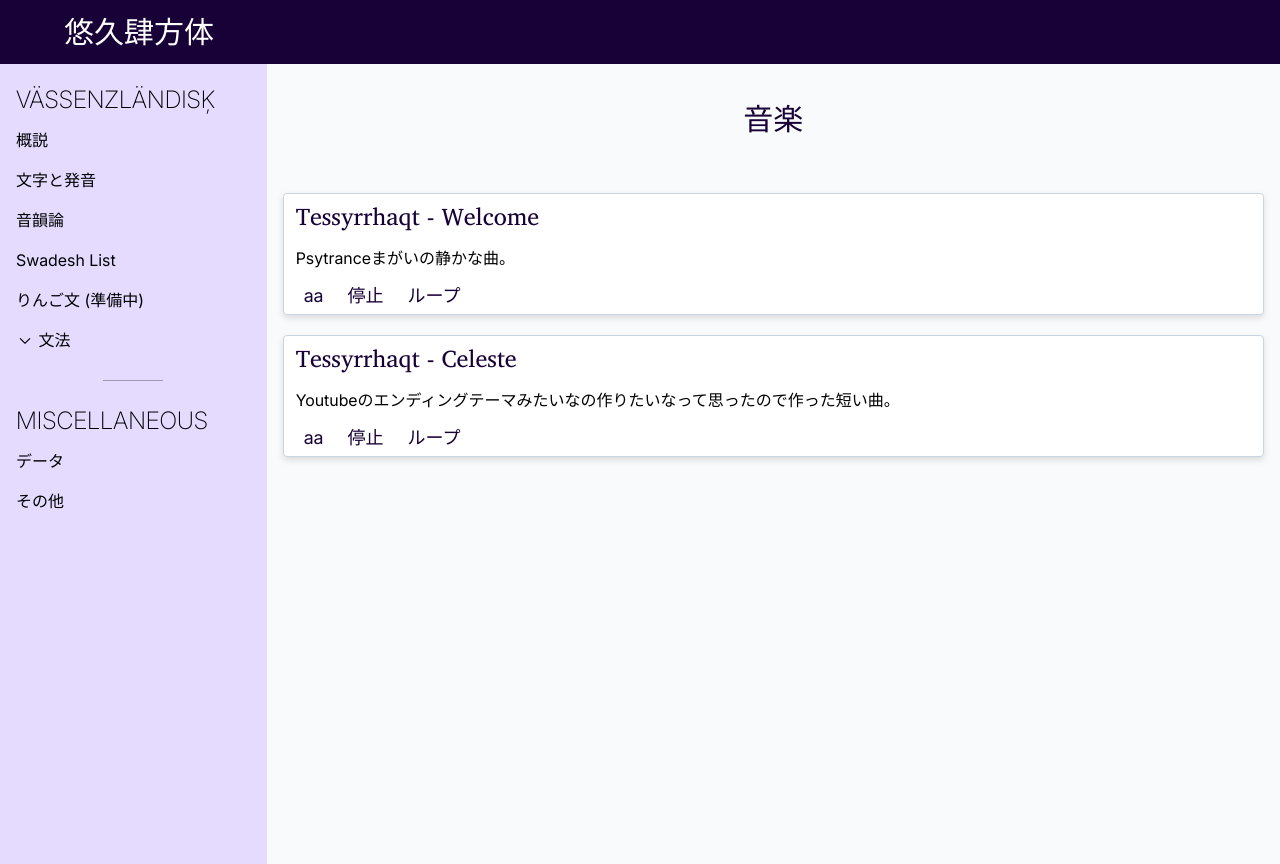
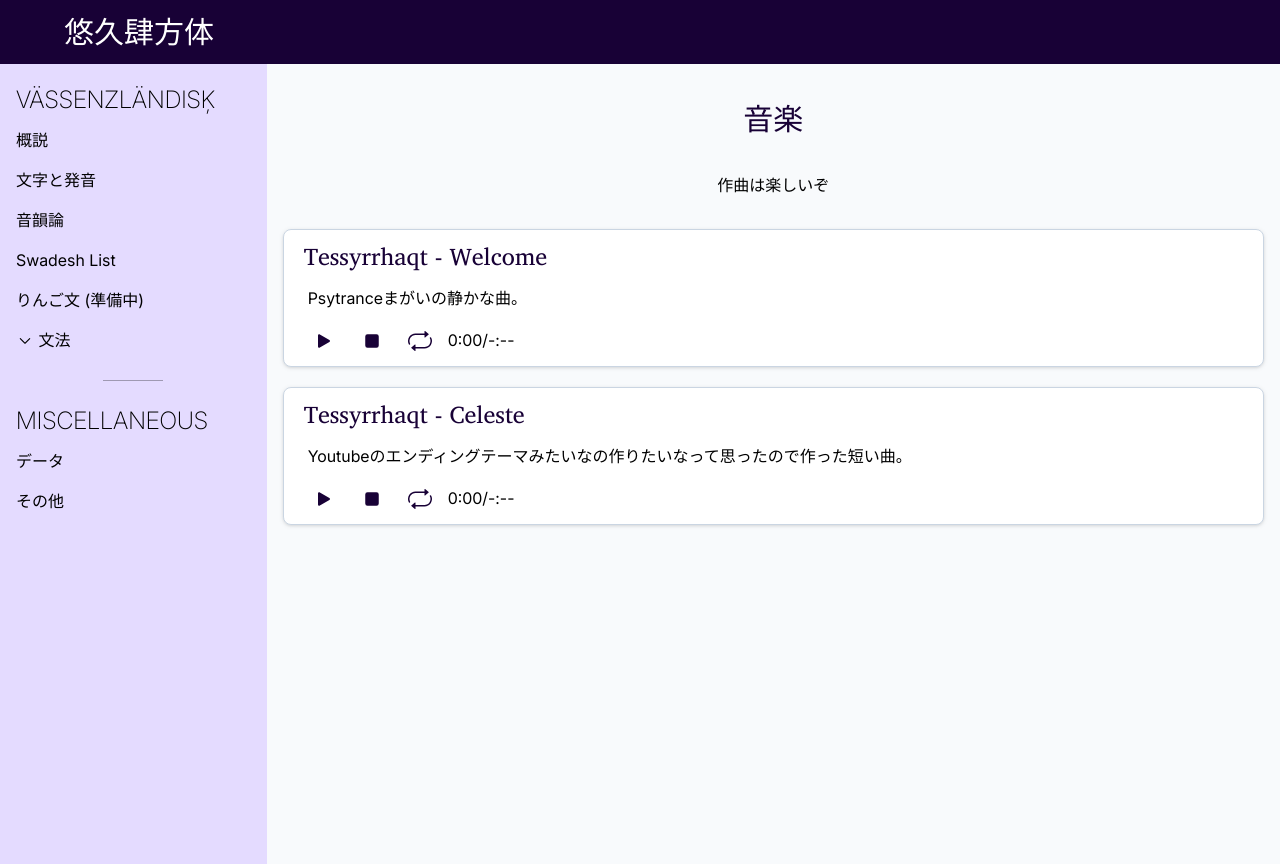
Before and after one commit to tktb-tess/uq-tess-xi, a SvelteKit app: page /others/musik in a window 1280 px wide. Built offline with nearby package versions, Linux system fonts and the light colour scheme.

Commit message:
音楽プレーヤー追加

```diff
--- /dev/null
+++ b/src/lib/sfc/pause-fill.svelte
@@ -0,0 +1,7 @@
+<script lang="ts">
+  const { class: className = '' } = $props();
+</script>
+
+<svg xmlns="http://www.w3.org/2000/svg" class={className} viewBox="0 0 16 16">
+  <path d="M5.5 3.5A1.5 1.5 0 0 1 7 5v6a1.5 1.5 0 0 1-3 0V5a1.5 1.5 0 0 1 1.5-1.5m5 0A1.5 1.5 0 0 1 12 5v6a1.5 1.5 0 0 1-3 0V5a1.5 1.5 0 0 1 1.5-1.5"/>
+</svg>
--- a/src/lib/sfc/pause_icon.svelte
+++ /dev/null
@@ -1,14 +0,0 @@
-<script lang="ts">
-	const { class: className = '' } = $props();
-</script>
-
-<svg
-	xmlns="http://www.w3.org/2000/svg"
-	viewBox="0 0 320 512"
-	class="fill-current inline-block {className}"
->
-	<!--!Font Awesome Free 6.7.2 by @fontawesome - https://fontawesome.com License - https://fontawesome.com/license/free Copyright 2025 Fonticons, Inc.-->
-	<path
-		d="M48 64C21.5 64 0 85.5 0 112L0 400c0 26.5 21.5 48 48 48l32 0c26.5 0 48-21.5 48-48l0-288c0-26.5-21.5-48-48-48L48 64zm192 0c-26.5 0-48 21.5-48 48l0 288c0 26.5 21.5 48 48 48l32 0c26.5 0 48-21.5 48-48l0-288c0-26.5-21.5-48-48-48l-32 0z"
-	/>
-</svg>
--- /dev/null
+++ b/src/lib/sfc/play-fill.svelte
@@ -0,0 +1,7 @@
+<script lang="ts">
+  const { class: className = '' } = $props();
+</script>
+
+<svg xmlns="http://www.w3.org/2000/svg" class={className} viewBox="0 0 16 16">
+  <path d="m11.596 8.697-6.363 3.692c-.54.313-1.233-.066-1.233-.697V4.308c0-.63.692-1.01 1.233-.696l6.363 3.692a.802.802 0 0 1 0 1.393"/>
+</svg>
--- a/src/lib/sfc/play_icon.svelte
+++ /dev/null
@@ -1,14 +0,0 @@
-<script lang="ts">
-	const { class: className = '' } = $props();
-</script>
-
-<svg
-	xmlns="http://www.w3.org/2000/svg"
-	viewBox="0 0 384 512"
-	class="fill-current inline-block {className}"
->
-	<!-- Font Awesome Free 6.7.2 by @fontawesome - https://fontawesome.com License - https://fontawesome.com/license/free Copyright 2025 Fonticons, Inc. -->
-	<path
-		d="M73 39c-14.8-9.1-33.4-9.4-48.5-.9S0 62.6 0 80L0 432c0 17.4 9.4 33.4 24.5 41.9s33.7 8.1 48.5-.9L361 297c14.3-8.7 23-24.2 23-41s-8.7-32.2-23-41L73 39z"
-	/>
-</svg>
--- /dev/null
+++ b/src/lib/sfc/repeat.svelte
@@ -0,0 +1,7 @@
+<script lang="ts">
+  const { class: className = '' } = $props();
+</script>
+
+<svg xmlns="http://www.w3.org/2000/svg" class={className} viewBox="0 0 16 16">
+  <path d="M11 5.466V4H5a4 4 0 0 0-3.584 5.777.5.5 0 1 1-.896.446A5 5 0 0 1 5 3h6V1.534a.25.25 0 0 1 .41-.192l2.36 1.966c.12.1.12.284 0 .384l-2.36 1.966a.25.25 0 0 1-.41-.192m3.81.086a.5.5 0 0 1 .67.225A5 5 0 0 1 11 13H5v1.466a.25.25 0 0 1-.41.192l-2.36-1.966a.25.25 0 0 1 0-.384l2.36-1.966a.25.25 0 0 1 .41.192V12h6a4 4 0 0 0 3.585-5.777.5.5 0 0 1 .225-.67Z"/>
+</svg>
--- a/src/lib/sfc/repeat_icon.svelte
+++ /dev/null
@@ -1,14 +0,0 @@
-<script lang="ts">
-	const { class: className = '' } = $props();
-</script>
-
-<svg
-	xmlns="http://www.w3.org/2000/svg"
-	viewBox="0 0 512 512"
-	class="fill-current inline-block {className}"
->
-	<!--!Font Awesome Free 6.7.2 by @fontawesome - https://fontawesome.com License - https://fontawesome.com/license/free Copyright 2025 Fonticons, Inc.-->
-	<path
-		d="M0 224c0 17.7 14.3 32 32 32s32-14.3 32-32c0-53 43-96 96-96l160 0 0 32c0 12.9 7.8 24.6 19.8 29.6s25.7 2.2 34.9-6.9l64-64c12.5-12.5 12.5-32.8 0-45.3l-64-64c-9.2-9.2-22.9-11.9-34.9-6.9S320 19.1 320 32l0 32L160 64C71.6 64 0 135.6 0 224zm512 64c0-17.7-14.3-32-32-32s-32 14.3-32 32c0 53-43 96-96 96l-160 0 0-32c0-12.9-7.8-24.6-19.8-29.6s-25.7-2.2-34.9 6.9l-64 64c-12.5 12.5-12.5 32.8 0 45.3l64 64c9.2 9.2 22.9 11.9 34.9 6.9s19.8-16.6 19.8-29.6l0-32 160 0c88.4 0 160-71.6 160-160z"
-	/>
-</svg>
--- /dev/null
+++ b/src/lib/sfc/stop-fill.svelte
@@ -0,0 +1,7 @@
+<script lang="ts">
+  const { class: className = '' } = $props();
+</script>
+
+<svg xmlns="http://www.w3.org/2000/svg" class="{className}" viewBox="0 0 16 16">
+  <path d="M5 3.5h6A1.5 1.5 0 0 1 12.5 5v6a1.5 1.5 0 0 1-1.5 1.5H5A1.5 1.5 0 0 1 3.5 11V5A1.5 1.5 0 0 1 5 3.5"/>
+</svg>
--- a/src/lib/sfc/stop_icon.svelte
+++ /dev/null
@@ -1,14 +0,0 @@
-<script lang="ts">
-	const { class: className = '' } = $props();
-</script>
-
-<svg
-	xmlns="http://www.w3.org/2000/svg"
-	viewBox="0 0 384 512"
-	class="fill-current inline-block {className}"
->
-	<!--!Font Awesome Free 6.7.2 by @fontawesome - https://fontawesome.com License - https://fontawesome.com/license/free Copyright 2025 Fonticons, Inc.-->
-	<path
-		d="M0 128C0 92.7 28.7 64 64 64H320c35.3 0 64 28.7 64 64V384c0 35.3-28.7 64-64 64H64c-35.3 0-64-28.7-64-64V128z"
-	/>
-</svg>
--- a/src/routes/(layout1)/others/musik/+page.svelte
+++ b/src/routes/(layout1)/others/musik/+page.svelte
@@ -1,22 +1,73 @@
 <script lang="ts">
+	import PauseFill from '$lib/sfc/pause-fill.svelte';
+	import PlayFill from '$lib/sfc/play-fill.svelte';
+	import Repeat from '$lib/sfc/repeat.svelte';
+	import StopFill from '$lib/sfc/stop-fill.svelte';
 	import { trackData, type TrackParams } from './audioData';
 
 	const ogTitle = '音楽',
 		ogDesc = '作曲は楽しい';
 
-	let current = $state<string | null>(null);
 	const tracks = $state<TrackParams[]>(
 		trackData.map((data) => ({
 			...data,
 			currentTime: 0,
 			loop: false,
-			ref: undefined,
+			state: 'stopped'
 		}))
 	);
 
-	const handlePlay = async (i: number) => {};
+	const handlePlay = async (i: number) => {
+		if (!tracks[i].ref) {
+			console.log(tracks[i].id, ' empty');
+			return;
+		}
 
-	const handleStop = async (i: number) => {};
+		switch (tracks[i].state) {
+			case 'stopped': {
+				for (let j = 0; j < tracks.length; j++) {
+					if (tracks[j].state !== 'stopped') {
+						tracks[j].ref?.pause();
+						tracks[j].currentTime = 0;
+						tracks[j].state = 'stopped';
+					}
+				}
+				await tracks[i].ref.play();
+				tracks[i].state = 'playing';
+				return;
+			}
+			case 'playing': {
+				tracks[i].ref.pause();
+				tracks[i].state = 'paused';
+				return;
+			}
+			case 'paused': {
+				await tracks[i].ref.play();
+				tracks[i].state = 'playing';
+				return;
+			}
+		}
+	};
+
+	const handleStop = async (i: number) => {
+		if (!tracks[i].ref) {
+			console.log(tracks[i].id, ' empty');
+			return;
+		}
+
+		if (tracks[i].state !== 'stopped') {
+			tracks[i].ref.pause();
+			tracks[i].currentTime = 0;
+			tracks[i].state = 'stopped';
+		}
+	};
+
+	const toTime = (time: number) => {
+		if (!Number.isFinite(time)) return '-:--';
+		const minutes = (time / 60) | 0;
+		const seconds = ((time | 0) % 60).toString().padStart(2, '0');
+		return `${minutes}:${seconds}`;
+	};
 </script>
 
 <svelte:head>
@@ -30,43 +81,58 @@
 	<title>{ogTitle} - 悠久肆方体</title>
 </svelte:head>
 
-<h2 class="my-8 text-center">音楽</h2>
+<div>
+	<h2 class="my-8 text-center">音楽</h2>
+	<p class="text-center">作曲は楽しいぞ</p>
+</div>
 
 {#each tracks as track, i (track.id)}
-	<div class="bg-white rounded border border-slate-300 drop-shadow-md flex flex-col px-3 py-1">
+	<div
+		class="bg-white rounded-lg border border-slate-300 drop-shadow flex flex-col gap-3 px-5 py-2 *:m-0"
+	>
 		<h3>{track.composer} - {track.title}</h3>
-		<p>{track.description}</p>
-		<div class="flex gap-2">
+		<p class="ps-1">{track.description}</p>
+		<div class="flex gap-2 items-center">
 			<button
 				type="button"
-				class="text-mnlila bg-transparent any-hover:bg-mnlila any-hover:text-white transition-colors rounded px-2 text-lg"
+				class="text-mnlila bg-transparent any-hover:bg-mnlila any-hover:text-white transition-colors rounded px-2 py-1 text-lg"
 				onclick={() => handlePlay(i)}
 			>
-				aa
+				{#if track.state === 'playing'}
+					<PauseFill class="fill-current inline-block size-6" />
+				{:else}
+					<PlayFill class="fill-current inline-block size-6" />
+				{/if}
 			</button>
 			<button
 				type="button"
-				class="text-mnlila bg-transparent any-hover:bg-mnlila any-hover:text-white transition-colors rounded px-2 text-lg"
+				class="text-mnlila bg-transparent any-hover:bg-mnlila any-hover:text-white transition-colors rounded px-2 py-1 text-lg"
 				onclick={() => handleStop(i)}
 			>
-				停止
+				<StopFill class="fill-current inline-block size-6" />
 			</button>
 			<button
 				type="button"
 				class="
 						{track.loop ? `text-white bg-mnlila` : `text-mnlila bg-transparent`}
-						any-hover:bg-mnlila any-hover:text-white transition-colors rounded px-2 text-lg
+						any-hover:bg-mnlila any-hover:text-white transition-colors rounded px-2 py-1 text-lg
 					"
 				onclick={() => (tracks[i].loop = !tracks[i].loop)}
 			>
-				ループ
+				<Repeat class="fill-current inline-block size-6" />
 			</button>
+			<p class="m-0">{toTime(track.currentTime)}/{toTime(tracks[i].duration ?? NaN)}</p>
 		</div>
+
 		<audio
 			src="/audio/{track.id}.m4a"
 			loop={track.loop}
 			bind:this={tracks[i].ref}
+			bind:currentTime={tracks[i].currentTime}
 			onended={() => handleStop(i)}
+			bind:duration={tracks[i].duration}
 		></audio>
 	</div>
 {/each}
+
+<div class="h-5"></div>
--- a/src/routes/(layout1)/others/musik/audioData.ts
+++ b/src/routes/(layout1)/others/musik/audioData.ts
@@ -24,4 +24,6 @@ export type TrackParams = TrackData & {
 	currentTime: number;
 	ref?: HTMLAudioElement;
 	loop: boolean;
+	state: 'playing' | 'paused' | 'stopped';
+	duration?: number;
 };
--- a/src/routes/+page.svelte
+++ b/src/routes/+page.svelte
@@ -41,7 +41,7 @@
 <header
 	class="h-screen bg-linear-to-br/oklch from-title-s to-title-e flex flex-col gap-6 text-white justify-center overflow-x-clip items-center"
 >
-	<TessLogo class="h-auto w-[120px] md:w-[200px] lg:w-[360px] xl:w-[500px]" fadein />
+	<TessLogo class="h-auto w-[120px] md:w-[240px] lg:w-[360px] 2xl:w-[480px]" fadein />
 	<h1 class="font-semibold font-serif text-3xl md:text-5xl lg:text-6xl xl:text-7xl text-center">
 		悠&emsp;久&emsp;肆&emsp;方&emsp;体
 	</h1>
```
Also changed, not shown: src/routes/(layout1)/others/musik/musicCard.svelte (deleted).
